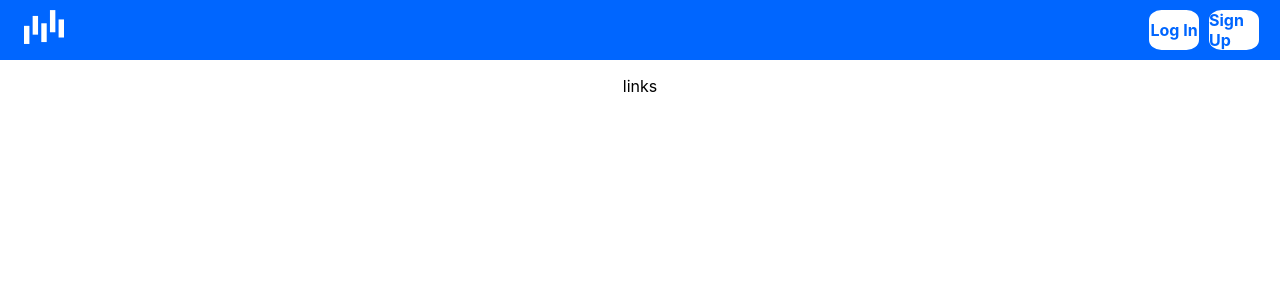
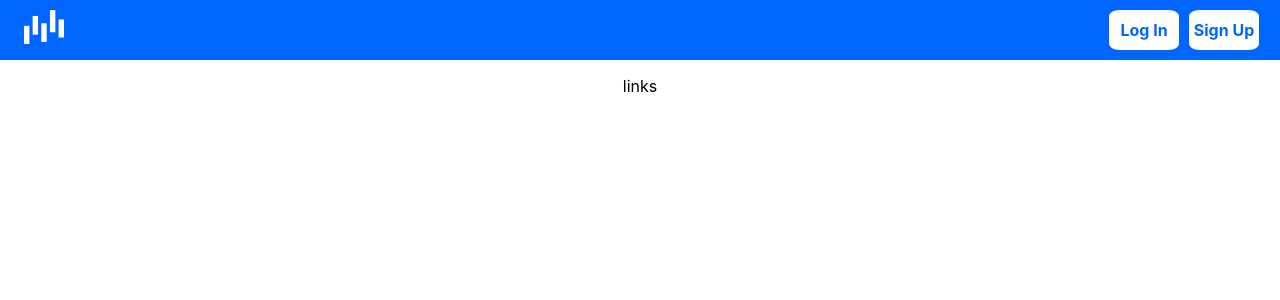
Before and after one commit to mobrien13/paper-trader, a React (Create React App) app in the folder paper-trader/: page / in a window 1280 px wide. Shown: the top 300 px of the page. Built offline with nearby package versions, Linux system fonts and the light colour scheme.

Commit message:
Buttons
Clean up buttons

```diff
--- a/paper-trader/src/index.css
+++ b/paper-trader/src/index.css
@@ -50,7 +50,6 @@ a{
 }
 
 .navbar-buttons{
-    max-width: 100%;
     height: 100%;
     display: flex;
     justify-content: flex-end;
@@ -63,14 +62,13 @@ a{
 }
 
 .nav-item{
-    width: calc(var(--nav-size) * 1);
     display: flex;
     align-items: center;
     justify-content: center;
 }
 
 .icon-button{
-    width: 200px;
+    width: 70px;
     height: 40px;
     margin: 5px;
     align-items: center;
@@ -79,5 +77,5 @@ a{
     color: var(--bc);
     background-color: white;
     font-weight: bold;
-    border-radius: 25%;
+    border-radius: 15%;
 }
```
